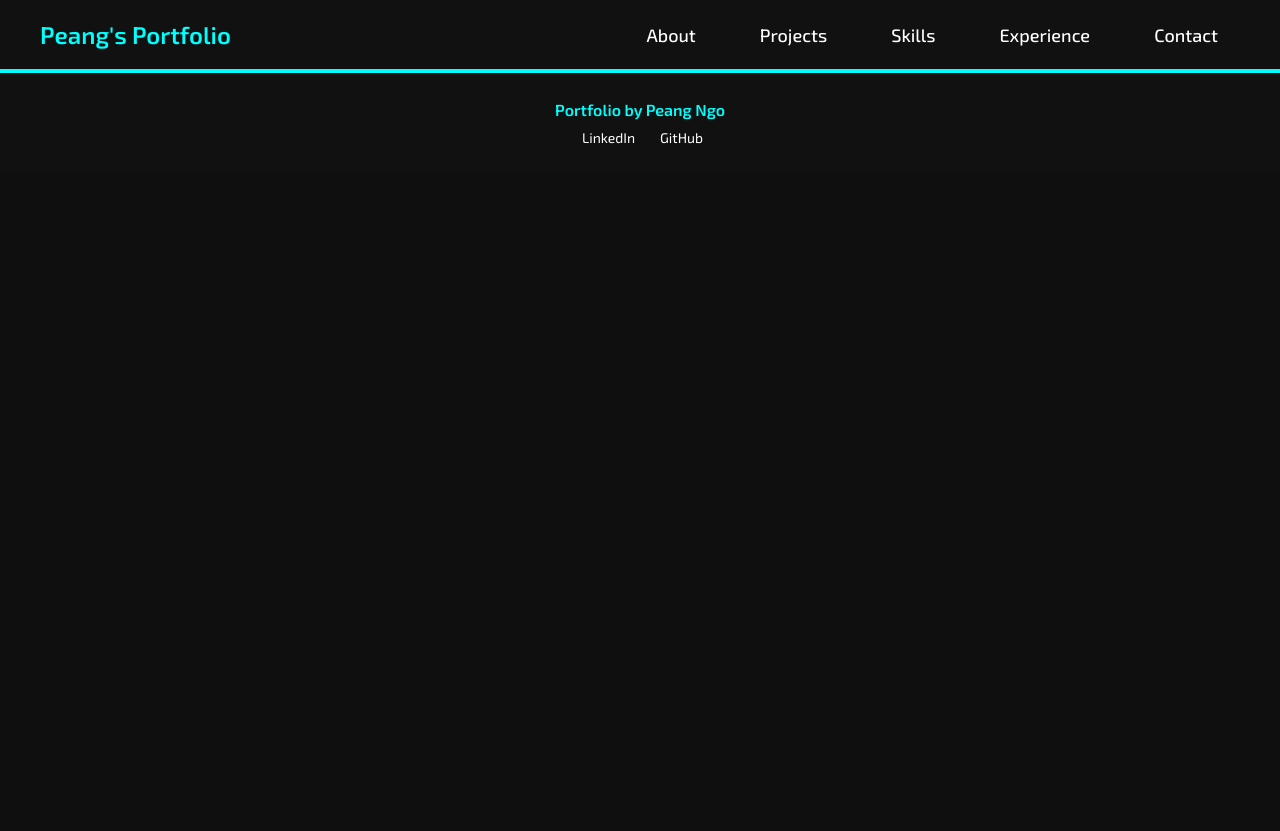
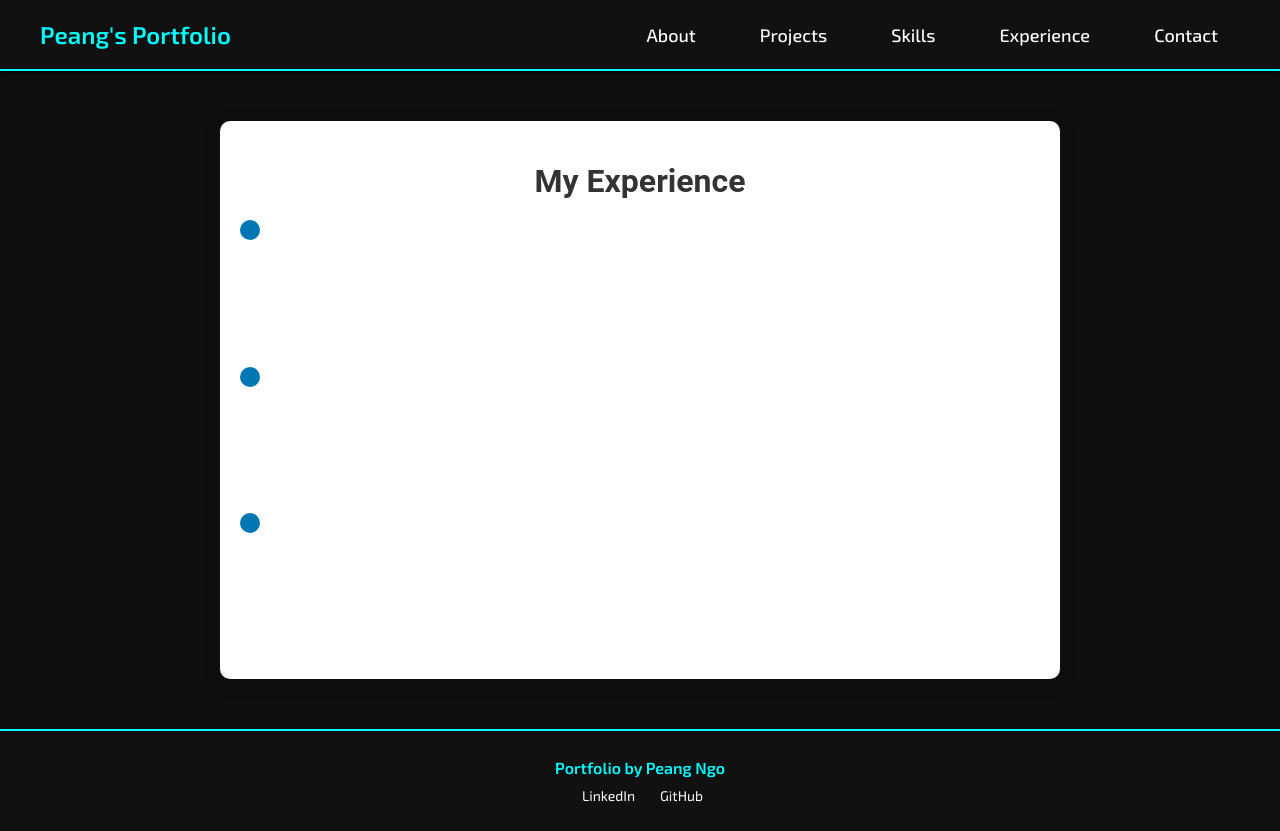
Before and after one commit to pingno/Show, a React (Create React App) app in the folder show/: page /experience in a window 1280 px wide. Before the commit the page ends 800 px from the top, so only its background shows below. Built offline with nearby package versions, Linux system fonts and the light colour scheme.

Commit message:
experience page timeline bar test 1

```diff
--- a/show/src/App.js
+++ b/show/src/App.js
@@ -7,9 +7,9 @@ import Footer from "./components/Footer";
 import Home from "./components/Home";
 import About from "./components/About";
 import Contact from "./components/Contact";
+import Experience from "./components/Experience";
 // import Projects from "./components/Projects";
 // import Skills from "./components/Skills";
-// import Experience from "./components/Experience";
 // import Contact from "./components/Contact";
 
 const App = () => {
@@ -28,8 +28,9 @@ const App = () => {
           {/* <Route path="/about" element={<About />} />
           <Route path="/projects" element={<Projects />} />
           <Route path="/skills" element={<Skills />} />
+           />
+          <Route path="/contact" element={<Contact />} /> */}
           <Route path="/experience" element={<Experience />} />
-          <Route path="/contact" element={<Contact />} /> */}
           <Route path="/contact" element={<Contact />} />
         </Routes>
 
--- /dev/null
+++ b/show/src/components/Experience/Experience.css
@@ -0,0 +1,105 @@
+/* body {
+    font-family: 'Roboto', sans-serif;
+    background-color: #f0f2f5;
+    margin: 0;
+    padding: 0;
+  } */
+
+  .timeline-container {
+    max-width: 800px;
+    margin: 50px auto;
+    padding: 20px;
+    background: #fff;
+    border-radius: 10px;
+    box-shadow: 0 4px 20px rgba(0, 0, 0, 0.1);
+  }
+
+  .timeline-title {
+    text-align: center;
+    font-size: 2rem;
+    margin-bottom: 20px;
+    color: #333;
+  }
+
+  .timeline {
+    position: relative;
+    margin: 20px 0;
+    padding: 0;
+    list-style: none;
+  }
+
+  .timeline-item {
+    position: relative;
+    padding-left: 40px;
+    margin-bottom: 20px;
+  }
+
+  .timeline-point {
+    position: absolute;
+    left: 0;
+    top: 0;
+    width: 20px;
+    height: 20px;
+    background: #0077b5;
+    border-radius: 50%;
+    transition: background 0.3s, transform 0.3s;
+  }
+
+  .timeline-point::before {
+    content: attr(data-year);
+    position: absolute;
+    left: 50%;
+    transform: translateX(-50%);
+    bottom: 100%;
+    margin-bottom: 10px;
+    padding: 5px 10px;
+    background: #0077b5;
+    color: #fff;
+    font-size: 0.8rem;
+    border-radius: 5px;
+    opacity: 0;
+    transition: opacity 0.3s;
+  }
+
+  .timeline-item:hover .timeline-point {
+    background: #005582;
+    transform: scale(1.2);
+  }
+
+  .timeline-item:hover .timeline-point::before {
+    opacity: 1;
+  }
+
+  .timeline-content {
+    margin-left: 40px;
+    padding: 10px 20px;
+    background: #e6e6e6;
+    border-radius: 5px;
+    box-shadow: 0 2px 10px rgba(0, 0, 0, 0.05);
+    opacity: 0;
+    transform: translateY(20px);
+    transition: opacity 0.3s, transform 0.3s;
+  }
+
+  .timeline-item:hover .timeline-content {
+    opacity: 1;
+    transform: translateY(0);
+  }
+
+  .timeline-content h2 {
+    margin-top: 0;
+    color: #0077b5;
+    font-size: 1.2rem;
+  }
+
+  .timeline-content h3 {
+    margin: 5px 0;
+    color: #333;
+    font-size: 1rem;
+  }
+
+  .timeline-content p {
+    color: #666;
+    font-size: 0.9rem;
+    margin-bottom: 0;
+  }
--- /dev/null
+++ b/show/src/components/Experience/index.js
@@ -0,0 +1,43 @@
+import React from 'react';
+import './Experience.css';
+
+const experiences = [
+  {
+    year: '2018',
+    title: 'Software Engineer at XYZ Corp',
+    description: 'Developed web applications using React and Node.js. Collaborated on large-scale projects, improving efficiency by 30%.'
+  },
+  {
+    year: '2020',
+    title: 'Senior Developer at ABC Inc.',
+    description: 'Led a team of 5 developers in creating a new e-commerce platform. Implemented CI/CD pipelines and increased deployment speed by 50%.'
+  },
+  {
+    year: '2022',
+    title: 'Technical Lead at Tech Solutions',
+    description: 'Managed technical strategy and development for enterprise software solutions. Oversaw the migration to cloud services, reducing costs by 20%.'
+  }
+  // Add more experiences here
+];
+
+const Experience = () => {
+  return (
+    <div className="timeline-container">
+      <h1 className="timeline-title">My Experience</h1>
+      <div className="timeline">
+        {experiences.map((experience, index) => (
+          <div key={index} className="timeline-item">
+            <div className="timeline-point" data-year={experience.year}></div>
+            <div className="timeline-content">
+              <h2>{experience.year}</h2>
+              <h3>{experience.title}</h3>
+              <p>{experience.description}</p>
+            </div>
+          </div>
+        ))}
+      </div>
+    </div>
+  );
+};
+
+export default Experience;
```
